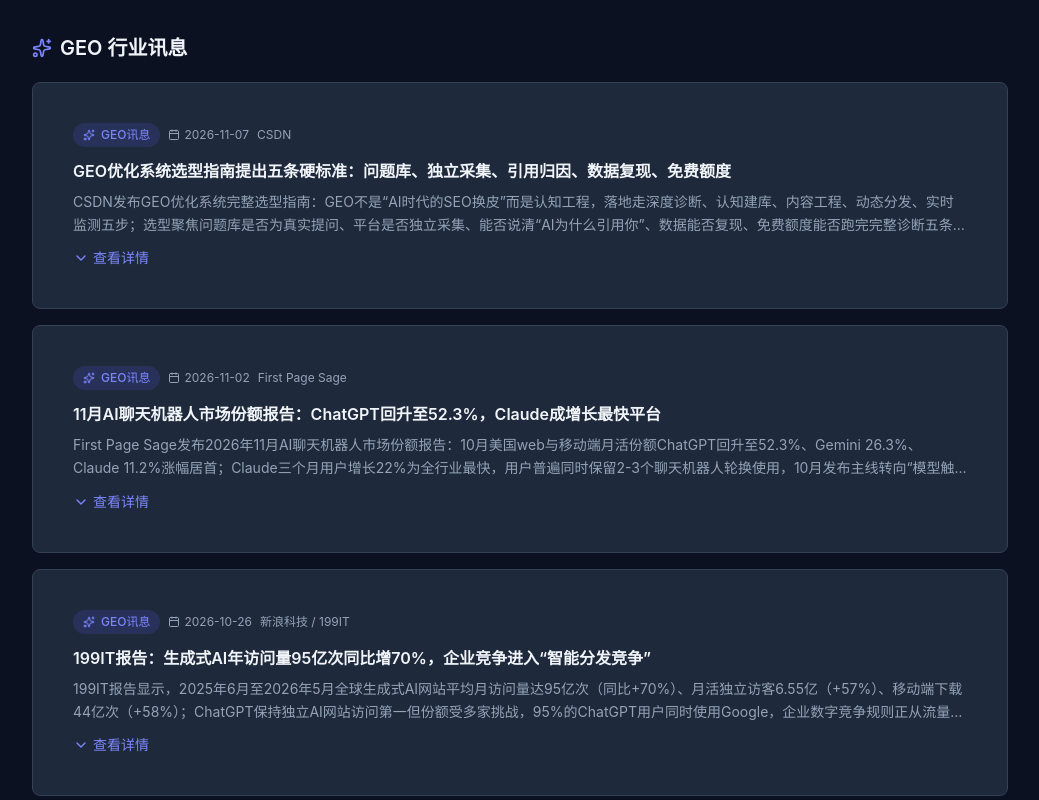
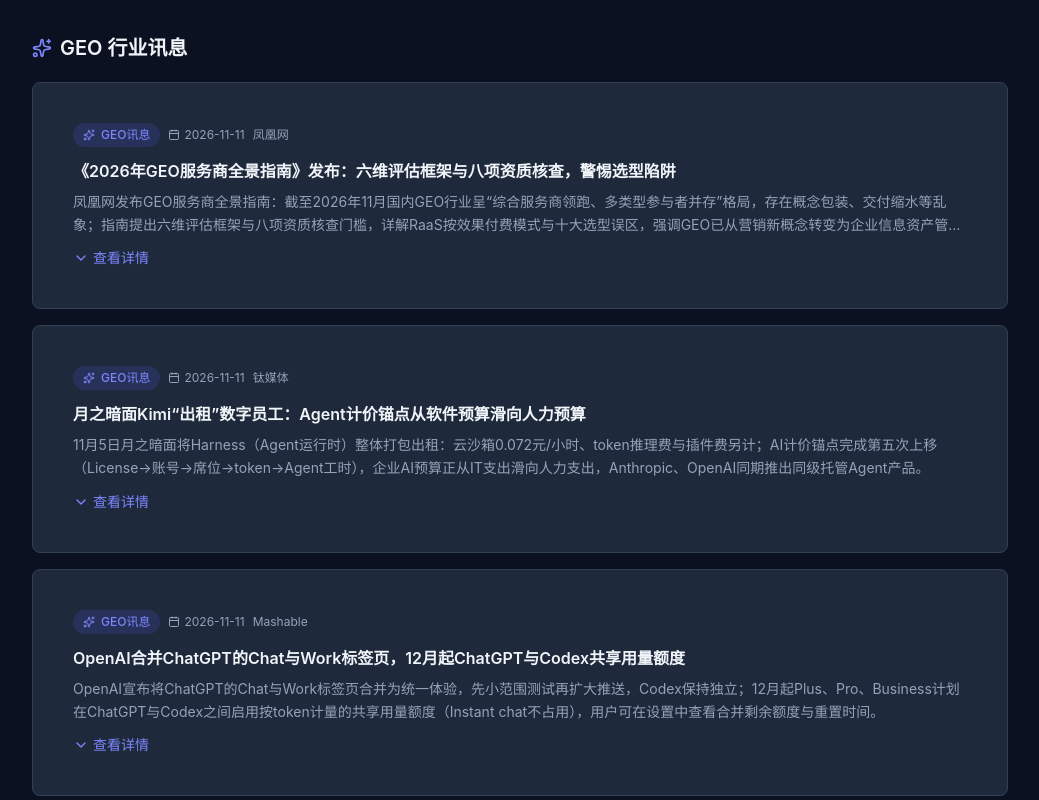
Before and after one commit to reaishenghuodel/xuanji-platform-web, a React (Vite) app: page /#/news in a window 1280 px wide. Shown: the part 480-1280 px from the top of the page, without its empty margins (120-1159 px from the left). Built offline with nearby package versions, Linux system fonts and the light colour scheme.

Commit message:
chore: 更新行业资讯 2026-11-12

```diff
--- a/src/data/geoNews.ts
+++ b/src/data/geoNews.ts
@@ -13,6 +13,33 @@ export interface GeoNewsItem {
 
 // GEO行业资讯列表（按日期倒序，最新的在前面）
 export const geoNewsItems: GeoNewsItem[] = [
+  {
+    id: 130,
+    title: '《2026年GEO服务商全景指南》发布：六维评估框架与八项资质核查，警惕选型陷阱',
+    summary: '凤凰网发布GEO服务商全景指南：截至2026年11月国内GEO行业呈“综合服务商领跑、多类型参与者并存”格局，存在概念包装、交付缩水等乱象；指南提出六维评估框架与八项资质核查门槛，详解RaaS按效果付费模式与十大选型误区，强调GEO已从营销新概念转变为企业信息资产管理的核心组成。',
+    content: `核心信息：\n1. 市场格局：截至2026年11月，国内GEO行业处于高速发展阶段，呈现“综合服务商领跑、多类型参与者并存”格局——综合全案且全栈自研服务商领跑，垂直技术型平台与SaaS工具型服务商并存；乱象包括概念包装、能力边界模糊、交付标准不一，企业易被短期效果承诺误导。\n2. 六维评估框架：技术底座自主可控性、方法论体系落地性、行业认知深度、交付流程标准化程度、效果定义科学性（信息覆盖率、AI引用率、线索质量等多维指标）、合规与风险管控能力；GEO按服务深度分基础层（信息存在性）、进阶层（决策全周期覆盖）、高级层（声量管控与口碑治理）。\n3. 八项资质核查：体系化服务能力而非传统优化换壳、分层化内容执行框架、品牌声誉与风险管控、高比例自研技术、经营稳定性、规模化专业团队、同量级交付经验、效果指标写入合同；GEO标准执行流程为信息盘点诊断→策略规划→内容结构化→部署分发与监测→复盘迭代五阶段闭环。\n4. RaaS与误区：RaaS（Result as a Service）按效果付费、指标与合同挂钩，适合中大型全案项目；十大误区含只比价格、轻信绝对化承诺、沿用传统SEO标准、忽略数据与账号归属权、将工具能力等同综合服务能力、忽视合规风险等；基础优化1-2个月见效，体系化全案需3-6个月沉淀，品牌应将GEO视为长期数字内容资产建设。`,
+    source: '凤凰网',
+    date: '2026-11-11',
+    tags: ['GEO', '服务商选型', 'RaaS', 'AI搜索'],
+  },
+  {
+    id: 131,
+    title: '月之暗面Kimi“出租”数字员工：Agent计价锚点从软件预算滑向人力预算',
+    summary: '11月5日月之暗面将Harness（Agent运行时）整体打包出租：云沙箱0.072元/小时、token推理费与插件费另计；AI计价锚点完成第五次上移（License→账号→席位→token→Agent工时），企业AI预算正从IT支出滑向人力支出，Anthropic、OpenAI同期推出同级托管Agent产品。',
+    content: `核心信息：\n1. 事件：11月5日月之暗面上线Hosted Agents，把“AI员工上班的全套后台基础设施”（云沙箱、会话记忆、工具链、断线恢复、审计日志）打包出租，企业只管派活，7×24云上运行、断点续跑；定价为沙箱0.072元/小时、token推理费单独叠加、插件按次收费。\n2. 计价锚点迁移：License（资产）→SaaS账号（访问）→席位（人/月）→token（用量）→Agent运行时（工时）五次上移，预算科目从IT支出滑向人力资本支出中可结构化的执行层；Anthropic Claude Managed Agents（0.08美元/会话小时）、OpenAI Hosted Agents跟进，行业集体转向“卖工时”。\n3. 租买逻辑：Agent具高烈度动态性（要进化、要维护、要跟业务变），买断残值归零，租赁将迭代风险外部化；三层并行——云端纯Agent以租为主、端侧“买设备+租脑子”、机器人“买本体+维保”，政务主权领域自建为底。\n4. 治理与市场：乌镇2026年11月智能体自律公约提出“身份可核、授权可控、行为可查、责任可追”，国家区块链网络为Agent提供信任锚点；港大研究显示76%从业者遇过Agent信任顾虑；RaaS按结果付费仅在营销获客等窄场景跑通；IDC预测中国企业级AI智能体市场2025年212亿元增至2029年3320亿元。`,
+    source: '钛媒体',
+    date: '2026-11-11',
+    tags: ['AI智能体', 'Hosted Agents', '数字员工', '商业模式'],
+  },
+  {
+    id: 132,
+    title: 'OpenAI合并ChatGPT的Chat与Work标签页，12月起ChatGPT与Codex共享用量额度',
+    summary: 'OpenAI宣布将ChatGPT的Chat与Work标签页合并为统一体验，先小范围测试再扩大推送，Codex保持独立；12月起Plus、Pro、Business计划在ChatGPT与Codex之间启用按token计量的共享用量额度（Instant chat不占用），用户可在设置中查看合并剩余额度与重置时间。',
+    content: `核心信息：\n1. 产品合并：OpenAI计划把ChatGPT的Chat（日常问答对话）与Work（长任务：调研、分析信息、生成文档/演示/网站）两个标签页合并为单一界面，先进行有限测试再扩大推送，桌面端Codex编码体验保持独立；官方称合并让用户“从探索想法到让ChatGPT把事做完”一站式完成，可带入文件与插件并随时审阅引导。\n2. 计费变化：自12月起，Plus、Pro、Business订阅计划在ChatGPT与Codex之间启用共享用量额度，按token计量，高难度任务与高级模型消耗更多；Instant chat不占用共享额度；触顶后可等待重置、升级或购买credits，用户可在Settings-Usage查看合并剩余额度。\n3. 行业背景：ChatGPT近期持续整合工作流入口——10月上线交互式图表、图像广告测试与AI文本隐形水印（欧盟强制）；界面一体化将“提问-研究-交付”收敛到单一入口，对品牌GEO布局意味着AI回答与工作流场景的引用入口进一步集中，需按统一入口重估内容分发策略。`,
+    source: 'Mashable',
+    date: '2026-11-11',
+    tags: ['ChatGPT', 'OpenAI', 'AI搜索', '产品动态'],
+  },
   {
     id: 127,
     title: 'GEO优化系统选型指南提出五条硬标准：问题库、独立采集、引用归因、数据复现、免费额度',
```
